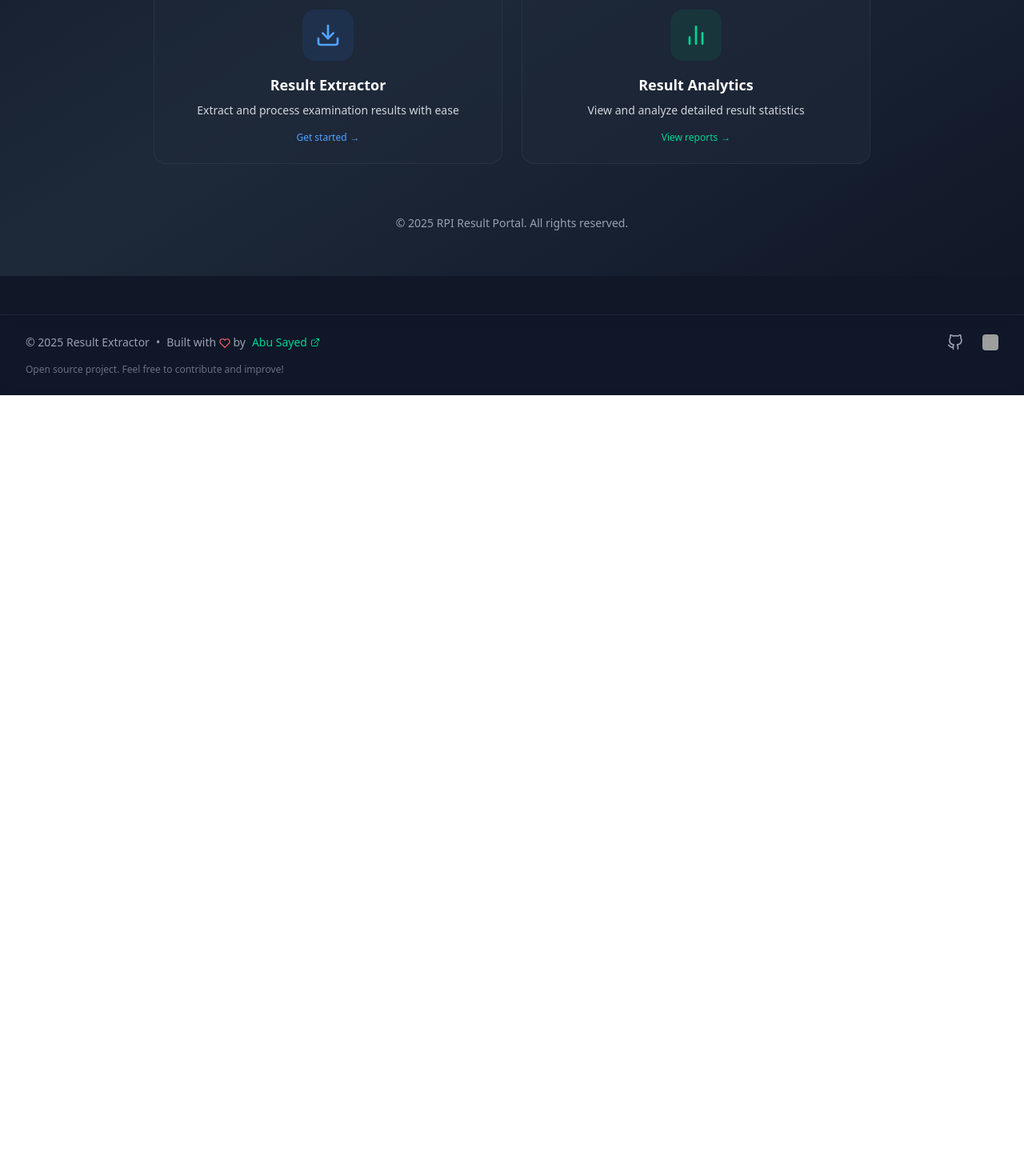
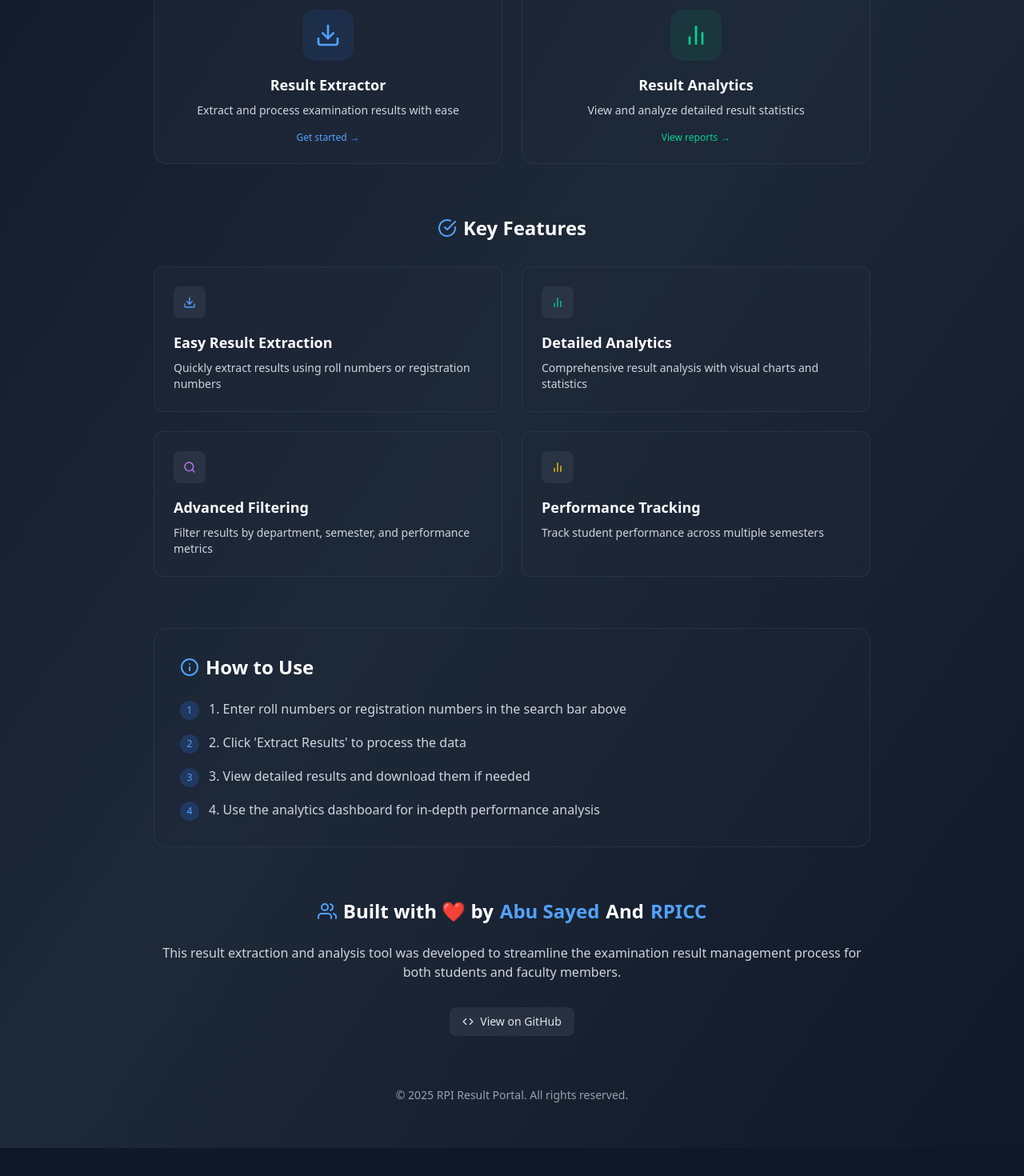
Before and after one commit to coder-black-mamba/result-extractor-web, a React (Vite) app: page / in a window 1280 px wide. Shown: the part 522-1992 px from the top of the page at 80% size. Before the commit the page ends 1016 px from the top, so only its background shows below. Built offline with nearby package versions, Linux system fonts and the light colour scheme; grey boxes are pictures that could not be loaded.

Commit message:
vercel analytics added

```diff
--- a/package.json
+++ b/package.json
@@ -10,6 +10,7 @@
     "preview": "vite preview"
   },
   "dependencies": {
+    "@vercel/analytics": "^1.5.0",
     "framer-motion": "^12.23.24",
     "lucide-react": "^0.548.0",
     "react": "^19.1.1",
--- a/src/layouts/BaseLayout.jsx
+++ b/src/layouts/BaseLayout.jsx
@@ -2,6 +2,7 @@ import React from 'react'
 import NavBar from '../components/layouts/NavBar'
 import Footer from '../components/layouts/Footer'
 import { Outlet } from 'react-router'
+import { Analytics } from '@vercel/analytics/next';
 
 const BaseLayout = () => {
   return (
@@ -9,6 +10,7 @@ const BaseLayout = () => {
         <NavBar />
         <Outlet className='py-5'/>
         <Footer />
+        <Analytics />
     </div>
   )
 }
--- a/src/pages/Home.jsx
+++ b/src/pages/Home.jsx
@@ -1,28 +1,19 @@
 import React from 'react';
 import { Link } from 'react-router';
-import { FiDownload, FiBarChart2, FiSearch } from 'react-icons/fi';
+import { FiDownload, FiBarChart2, FiSearch, FiCheckCircle, FiUsers, FiInfo, FiCode } from 'react-icons/fi';
 import CheckResult from '../components/result_/CheckResult';
 
 const Home = () => {
   return (
     <div className="min-h-screen bg-gradient-to-br from-gray-900 via-gray-800 to-gray-900 p-4 sm:p-6">
       <div className="max-w-6xl mx-auto">
-        {/* Header Section */}
-        {/* <header className="text-center mb-12 pt-8 sm:pt-16">
-          <h1 className="text-4xl sm:text-5xl font-bold bg-gradient-to-r from-blue-400 to-emerald-400 bg-clip-text text-transparent mb-4">
-            RPI Result Portal
-          </h1>
-          <p className="text-gray-300 max-w-2xl mx-auto text-sm sm:text-base">
-            Streamlined result management system for students and faculty
-          </p>
-        </header> */}
-
+        {/* Main Content */}
         <div className="my-5">
           <CheckResult />
         </div>
 
         {/* Action Cards */}
-          <div className="grid grid-cols-1 md:grid-cols-2 gap-6 max-w-4xl mx-auto">
+        <div className="grid grid-cols-1 md:grid-cols-2 gap-6 max-w-4xl mx-auto mb-16">
           <Link
             to="/extract"
             className="group bg-gray-800/60 hover:bg-gray-700/80 transition-all duration-300 rounded-2xl p-6 border border-gray-700/50 hover:border-blue-500/30 hover:shadow-lg hover:shadow-blue-500/10 flex flex-col items-center text-center"
@@ -32,7 +23,7 @@ const Home = () => {
             </div>
             <h3 className="text-lg font-semibold text-white mb-2">Result Extractor</h3>
             <p className="text-gray-300 text-sm">Extract and process examination results with ease</p>
-              <div className="mt-4 text-xs text-blue-400   group-hover:opacity-100 transition-opacity flex items-center">
+            <div className="mt-4 text-xs text-blue-400 group-hover:opacity-100 transition-opacity flex items-center">
               Get started <span className="ml-1">→</span>
             </div>
           </Link>
@@ -51,6 +42,91 @@ const Home = () => {
             </div>
           </Link>
         </div>
+
+        {/* Features Section */}
+        <div className="max-w-4xl mx-auto mb-16">
+          <h2 className="text-2xl font-bold text-white mb-8 text-center flex items-center justify-center gap-2">
+            <FiCheckCircle className="text-blue-400" />
+            Key Features
+          </h2>
+          <div className="grid grid-cols-1 md:grid-cols-2 gap-6">
+            {[
+              {
+                title: "Easy Result Extraction",
+                description: "Quickly extract results using roll numbers or registration numbers",
+                icon: <FiDownload className="text-blue-400" />
+              },
+              {
+                title: "Detailed Analytics",
+                description: "Comprehensive result analysis with visual charts and statistics",
+                icon: <FiBarChart2 className="text-emerald-400" />
+              },
+              {
+                title: "Advanced Filtering",
+                description: "Filter results by department, semester, and performance metrics",
+                icon: <FiSearch className="text-purple-400" />
+              },
+              {
+                title: "Performance Tracking",
+                description: "Track student performance across multiple semesters",
+                icon: <FiBarChart2 className="text-yellow-400" />
+              }
+            ].map((feature, index) => (
+              <div key={index} className="bg-gray-800/50 p-6 rounded-xl border border-gray-700/50 hover:border-gray-600/50 transition-colors">
+                <div className="w-10 h-10 rounded-lg bg-gray-700/50 flex items-center justify-center mb-4">
+                  {feature.icon}
+                </div>
+                <h3 className="text-lg font-semibold text-white mb-2">{feature.title}</h3>
+                <p className="text-gray-300 text-sm">{feature.description}</p>
+              </div>
+            ))}
+          </div>
+        </div>
+
+        {/* How to Use */}
+        <div className="max-w-4xl mx-auto mb-16 bg-gray-800/30 p-8 rounded-2xl border border-gray-700/50">
+          <h2 className="text-2xl font-bold text-white mb-6 flex items-center gap-2">
+            <FiInfo className="text-blue-400" />
+            How to Use
+          </h2>
+          <div className="space-y-4">
+            {[
+              "1. Enter roll numbers or registration numbers in the search bar above",
+              "2. Click 'Extract Results' to process the data",
+              "3. View detailed results and download them if needed",
+              "4. Use the analytics dashboard for in-depth performance analysis"
+            ].map((step, index) => (
+              <div key={index} className="flex items-start gap-3">
+                <div className="w-6 h-6 rounded-full bg-blue-500/20 flex-shrink-0 flex items-center justify-center text-blue-400 text-xs mt-0.5">
+                  {index + 1}
+                </div>
+                <p className="text-gray-300">{step}</p>
+              </div>
+            ))}
+          </div>
+        </div>
+
+        {/* About Section */}
+        <div className="max-w-4xl mx-auto text-center">
+          <h2 className="text-2xl font-bold text-white mb-6 flex items-center justify-center gap-2">
+            <FiUsers className="text-blue-400" />
+            Built with ❤️ by <a href="https://absyd.xyz" className='text-blue-400 hover:underline'>Abu Sayed</a> And <a href="https://beta-rpicc.vercel.app" className='text-blue-400 hover:underline'>RPICC</a>
+          </h2>
+          <p className="text-gray-300 mb-8">
+            This result extraction and analysis tool was developed to streamline the examination result
+            management process for both students and faculty members.
+          </p>
+          <div className="flex flex-wrap justify-center gap-4">
+            <a
+              href="https://github.com/abusayed/result-extractor"
+              target="_blank"
+              rel="noopener noreferrer"
+              className="flex items-center gap-2 px-4 py-2 bg-gray-700/50 hover:bg-gray-600/50 rounded-lg text-sm text-gray-200 transition-colors"
+            >
+              <FiCode />
+              View on GitHub
+            </a>
+          </div>
         </div>
 
         {/* Footer */}
@@ -58,6 +134,7 @@ const Home = () => {
           <p>© {new Date().getFullYear()} RPI Result Portal. All rights reserved.</p>
         </footer>
       </div>
+    </div>
   );
 };
 
```
Also changed, not shown: 1 other file (tests, documents, lock files or other folders). Lines whose indentation alone changed are shown as unchanged.
